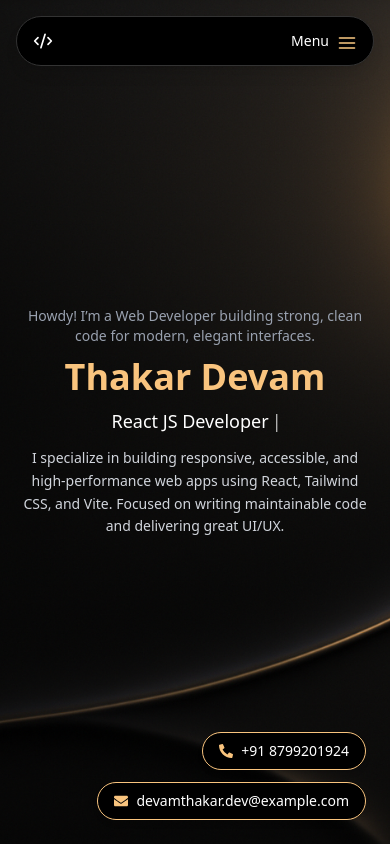
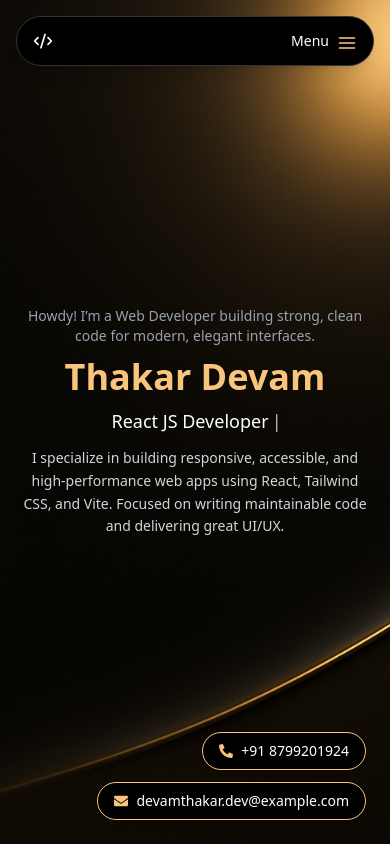
Before and after one commit to Thakar-Devam/Portfolio, a React (Vite) app: page / in a window 390 px wide. Shown: the top 844 px of the page. Built offline with nearby package versions, Linux system fonts and the light colour scheme.

Commit message:
update bg image in mobile

```diff
--- a/src/Hero.jsx
+++ b/src/Hero.jsx
@@ -5,8 +5,11 @@ import FloatingContact from './FloatingContact';
 const Hero = () => {
   return (
     <section
-      style={{
-        backgroundImage: "url('assets/4.png')",
+       style={{
+        backgroundImage:
+          window.innerWidth < 768
+            ? "url('assets/mobilehero.png')"
+            : "url('assets/4.png')",
         backgroundSize: 'cover',
         backgroundPosition: 'center',
       }}
```
Also changed, not shown: public/assets/mobilehero.png (added).
